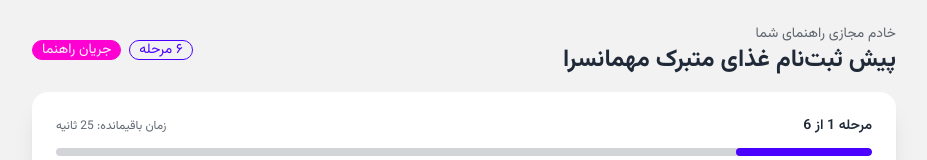
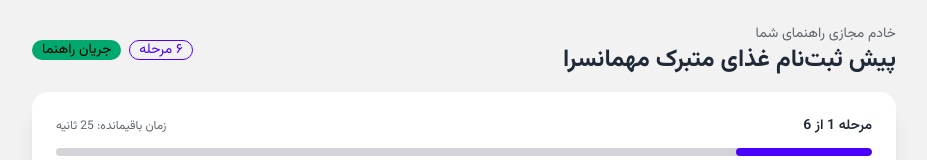
Before and after one commit to soshika-dev/food-lottery, a Vue app: page / in a window 1280 px wide. Shown: the top 160 px of the page, without its empty margins (176-1103 px from the left). Built offline with nearby package versions, Linux system fonts and the light colour scheme.

Commit message:
somechanges in color of elements

```diff
--- a/src/components/AppShell.vue
+++ b/src/components/AppShell.vue
@@ -8,7 +8,7 @@
         </div>
         <div class="flex items-center gap-2">
           <span class="badge badge-primary badge-outline">۶ مرحله</span>
-          <span class="badge badge-secondary">جریان راهنما</span>
+          <span class="badge badge-success">جریان راهنما</span>
         </div>
       </header>
 
```
Also changed, not shown: 1 other file (tests, documents, lock files or other folders).
